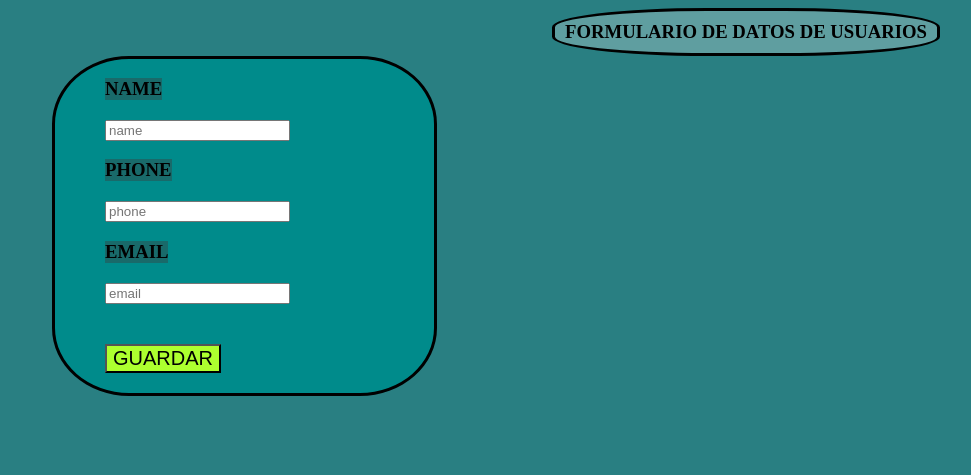
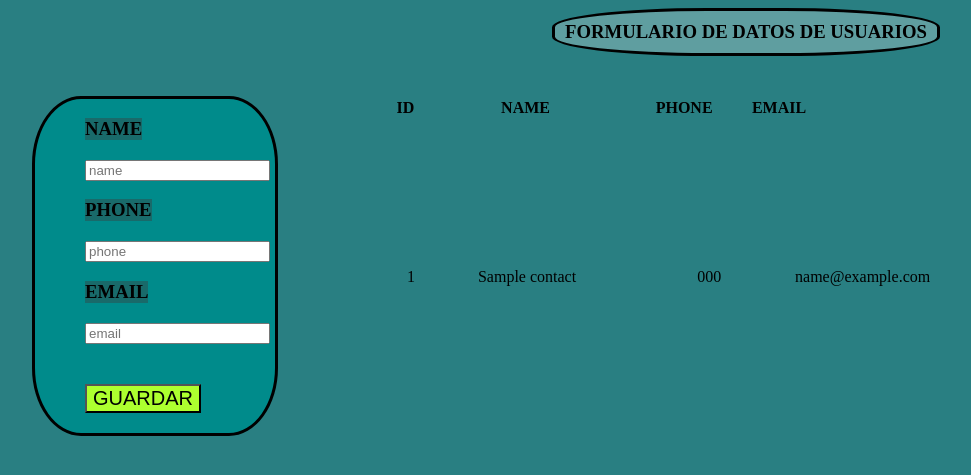
Before and after one commit to SPEREZB/User_Data_Form, a Flask app: page / in a window 1280 px wide. Shown: the top 475 px of the page, without its empty margins (56-1027 px from the left). Run offline with Flask 2, Linux system fonts and the light colour scheme; tables that the repository leaves empty or names only in its code hold one stand-in row (values such as "Sample post"); some libraries are stand-ins or nearby versions.

Commit message:
get data in a table

```diff
--- a/User_Data_Form/app.py
+++ b/User_Data_Form/app.py
@@ -14,7 +14,7 @@ def home():
     cur= mysql.connection.cursor()
     cur.execute('SELECT * FROM contacts')
     data= cur.fetchall()
-    print(data)
+
     return render_template('index.html', contacts=data)
 
 @app.route('/add', methods=['POST'])
--- a/User_Data_Form/templates/index.html
+++ b/User_Data_Form/templates/index.html
@@ -14,8 +14,9 @@
               </h3>
     </header>
 
-    <main style="background-color: darkcyan; text-align: justify; width: 30%; margin-left: 100px; border-radius: 20%; border-style: solid;">
-      <form style="margin-left: 50px;" action="/add" method="POST">
+    <main style="grid-template-columns: 2fr 2fr; display: grid;">
+      <form style="background-color: darkcyan; margin-left: 80px; text-align: justify; width: 30%; padding-left: 50px; border-radius: 20%; border-style: solid;
+      margin-top: 40px;" action="/add" method="POST">
         <h3 style="margin-bottom: 20px; background-color: rgb(25, 106, 106); width: max-content;">NAME</h3>
         <input type="text" name="name" placeholder="name">
         <br>
@@ -26,7 +27,31 @@
         <input type="text" name="email" placeholder="email">
         <br>
         <button style="margin-top: 40px; margin-bottom: 20px; background-color: greenyellow;font-size: 20px;" type="submit"> GUARDAR </button>
-    </form>
+     </form>
+          <table class="table table-primary" style="margin-top: 40px;position: relative; right: 200px;">
+
+            <thead>
+              <tr>
+                <th scope="col">ID</th>
+                <th scope="col">NAME</th>
+                <th scope="col">PHONE</th>
+                <th style="position: relative; left: -100px;" scope="col">EMAIL</th>
+              </tr>
+            </thead>
+            <tbody style="position: relative;">
+
+              {% for cont in contacts %}
+              <tr class="">
+                <td style="position: relative; left: 20px;">{{cont.0}}</td>
+                <td style="position: relative; left: 50px;">{{cont.1}}</td>
+                <td style="position: relative; left: 70px;">{{cont.2}}</td>
+                <td style="position: relative; left: 50px;">{{cont.3}}</td>
+              </tr>
+              {% endfor %}
+            </tbody>
+
+          </table>
+
     </main>
 </body>
 </html>
```
